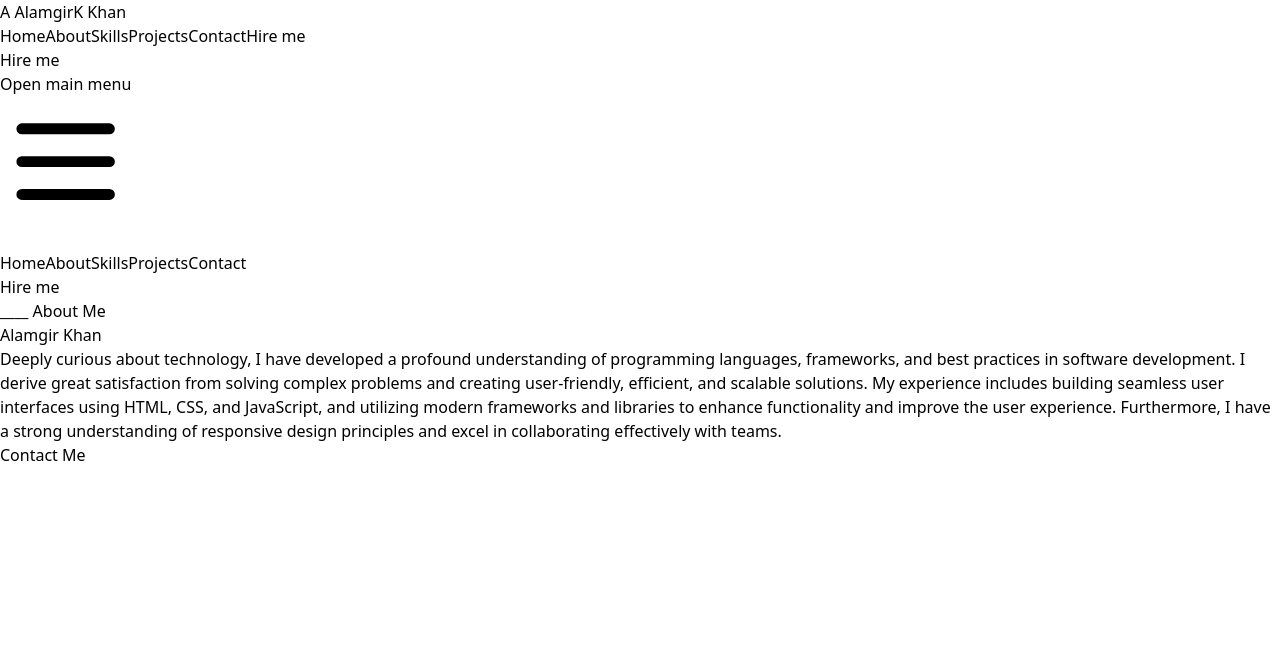
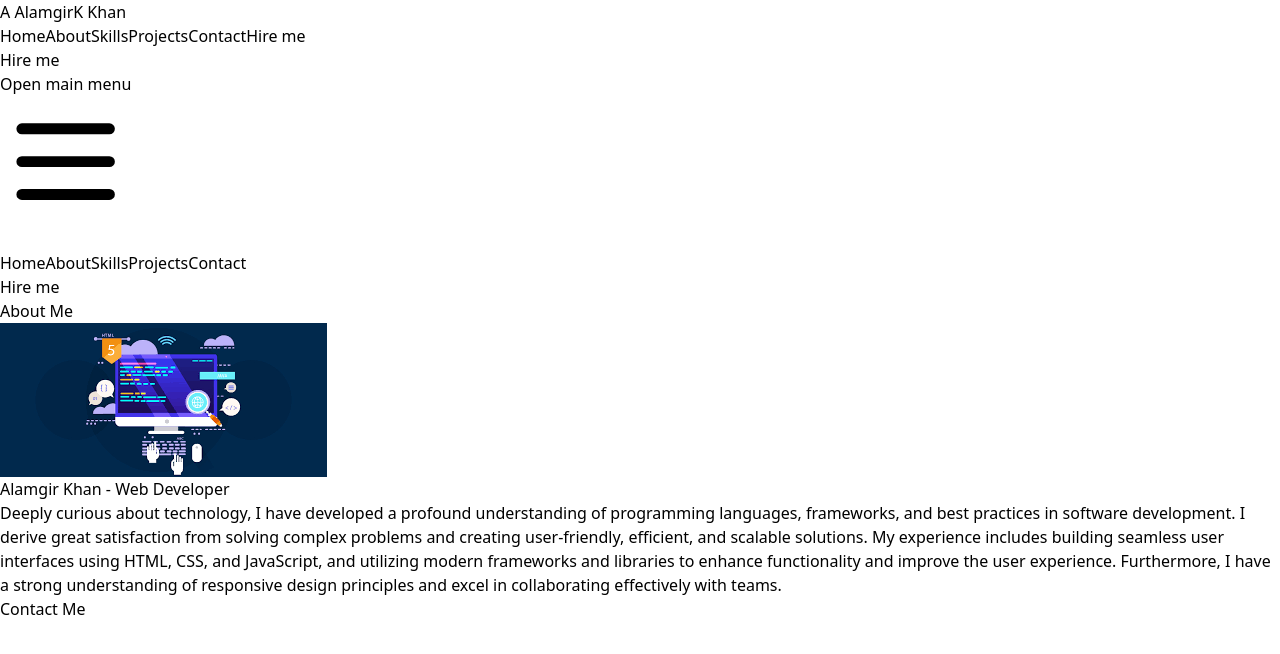
Before and after one commit to Alamgir-Khan-315/Portfolio-2025, a React (Vite) app: page /about in a window 1280 px wide. Shown: the top 654 px of the page. Built offline with nearby package versions, Linux system fonts and the light colour scheme.

Commit message:
initially open

```diff
--- a/src/Pages/About/About.jsx
+++ b/src/Pages/About/About.jsx
@@ -2,10 +2,18 @@ import { Link } from 'react-router-dom';
 
 export default function About() {
   return (
-    <div className="container mx-auto px-4 py-8 flex mt-10 justify-center min-h-[calc(100vh-5rem)]">
-      <div className="text-center">
-        <h1 className="text-xl font-bold text-blue-500 mb-4">____ About Me </h1>
-        <h1 className="text-4xl font-bold text-blue-500 mb-4">Alamgir Khan</h1>
+   <div>
+
+    <h1 className="text-4xl font-bold text-blue-500 text-center">About Me</h1>
+
+    <div className="container mx-auto px-4 flex flex-col md:flex-row mt-10 lg:items-center justify-center min-h-[calc(100vh-5rem)]">
+
+      <div className="img hidden md:flex mx-auto">
+        <img className='w-full h-full rounded-2xl object-cover p-2' src="/img/about_me.png" alt="about" />
+      </div>
+
+        <div className="text-center md:w-[70%] -mt-24 md:mt-5">
+          <h1 className="text-xl md:text-2xl font-bold text-blue-500 mb-4">Alamgir Khan - Web Developer</h1>
             <p className="text-gray-300 mb-8 text-justify mx-auto md:w-[80%] px-4">Deeply curious about technology, I have developed a profound
             understanding of programming languages, frameworks, and best
             practices in software development. I derive great satisfaction from
@@ -23,6 +31,8 @@ export default function About() {
             Contact Me
           </Link>
         </div>
+
+    </div>
    </div>
   )
 }
```
Also changed, not shown: public/img/about_me.png (added). Lines whose indentation alone changed are shown as unchanged.
